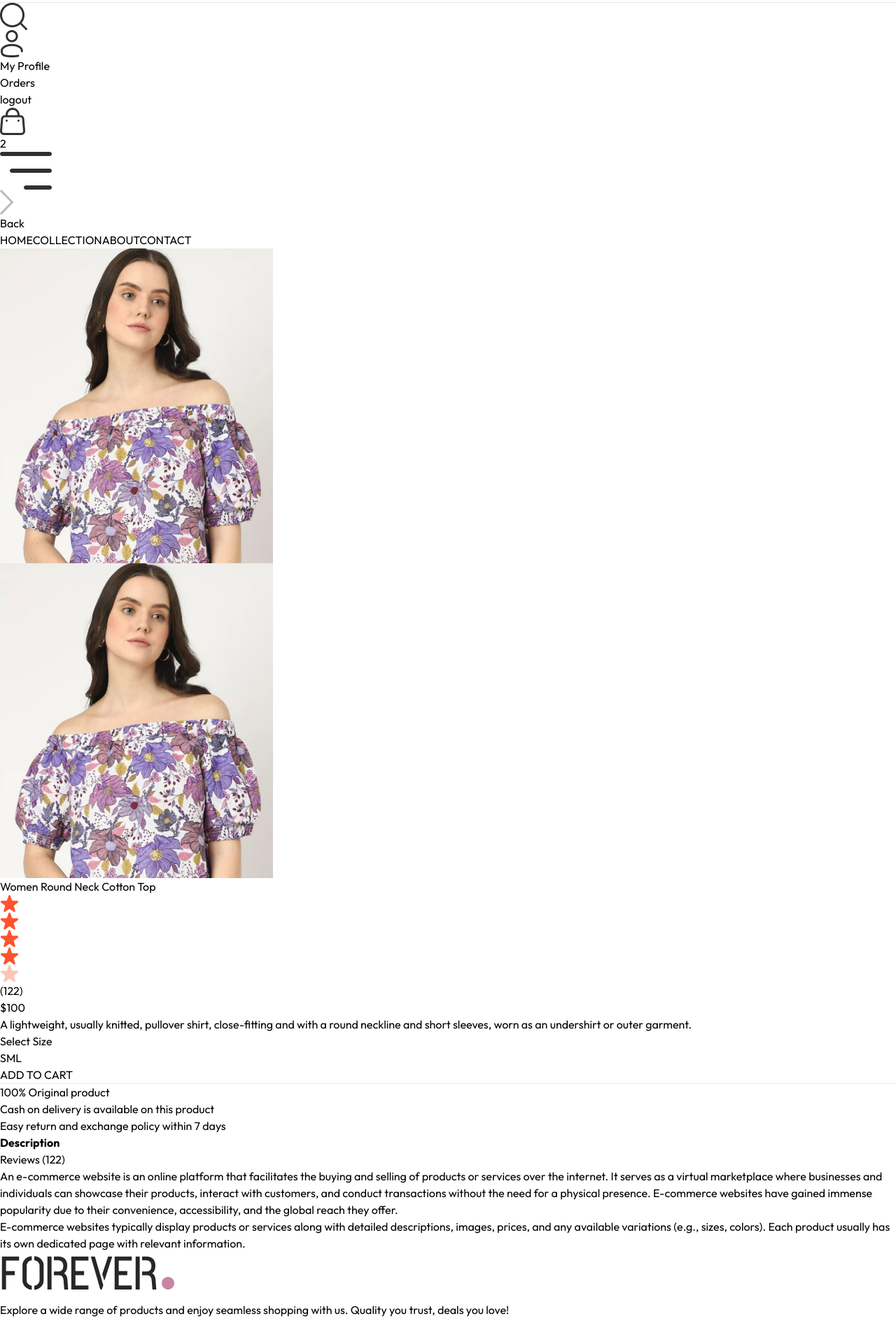
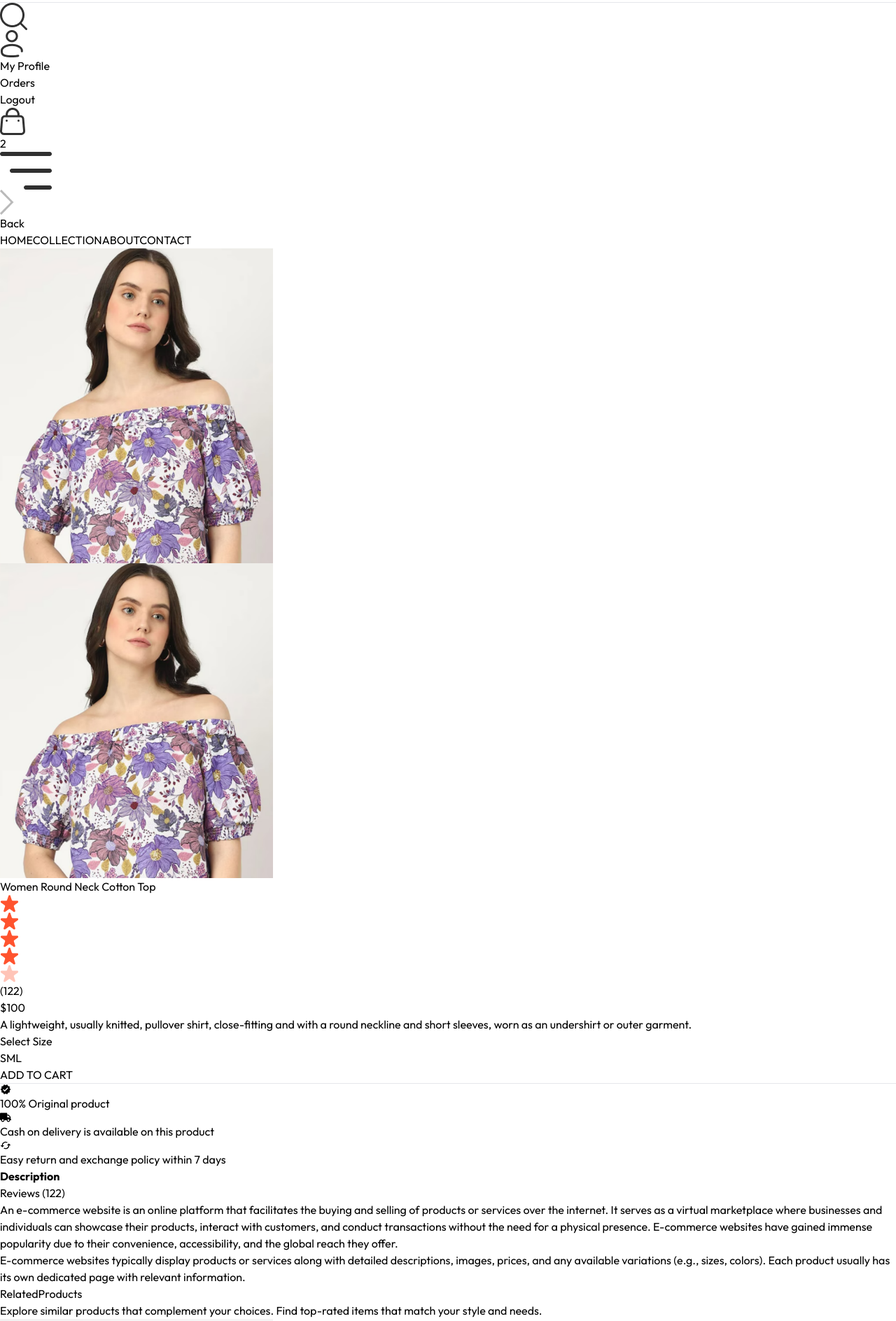
Before and after one commit to Kisan-jena/Forever, a React (Vite) app: page /product/aaaaa in a window 1280 px wide. Shown: the part 167-2055 px from the top of the page at 70% size. Built offline with nearby package versions, Linux system fonts and the light colour scheme.

Commit message:
70% done of product page CT=1:30hrs AVD=3:24:16

```diff
--- a/src/components/Navbar.jsx
+++ b/src/components/Navbar.jsx
@@ -41,10 +41,9 @@
 
 //^ Efficient or less code to do above same logic
 
-
 import { useContext, useState } from 'react';
 import { assets } from '../assets/assets';
-import { Link,NavLink } from 'react-router-dom';
+import { Link, NavLink } from 'react-router-dom';
 import { ShopContext } from '../context/ShopContext';
 
 const navLinks = [
@@ -55,71 +54,63 @@ const navLinks = [
 ];
 
 const Navbar = () => {
-
-  const [visible,setVisble]=useState(false)
-  const {setShowSearch}=useContext(ShopContext)
+  const [visible, setVisible] = useState(false);
+  const { setShowSearch } = useContext(ShopContext);
 
   return (
-    <div className='flex items-center justify-between py-5 font-medium'>
-
+    <div className='flex items-center justify-between py-5 px-4 sm:px-8 font-medium bg-white'>
       {/* Logo */}
-      <Link to='/'  >
-        <img src={assets.logo} className='w-36' alt="Logo" />
+      <Link to='/'>
+        <img src={assets.logo} className='w-28 sm:w-36' alt='Logo' />
       </Link>
 
-
       {/* Desktop Navigation */}
-      <ul className='hidden sm:flex gap-5 text-sm text-gray-700'>
+      <ul className='hidden md:flex gap-6 text-sm text-gray-700'>
         {navLinks.map((link, index) => (
-          <NavLink key={index} to={link.path} className="flex flex-col items-center gap-1">
-            <p>{link.name}</p>
+          <NavLink key={index} to={link.path} className='flex flex-col items-center gap-1 hover:text-black'>
+            {link.name}
             <hr className='w-2/4 border-none h-[0.5px] bg-gray-700 hidden' />
           </NavLink>
         ))}
       </ul>
 
+      {/* Icons & Sidebar Menu */}
+      <div className='flex items-center gap-5'>
+        <img onClick={() => setShowSearch((prev) => !prev)} src={assets.search_icon} className='w-5 cursor-pointer' alt='Search' />
 
-      {/* Icons & Sidebar Menu */}
-      <div className='flex item-center gap-6 ' >
-        <img onClick={()=>setShowSearch(value=>!value)} src={assets.search_icon} className='w-5 cursor-pointer'  alt="" />
-
-        <div className='group relative' >
-          <img className='w-5 cursor-pointer' src={assets.profile_icon} alt="" />
+        <div className='relative group'>
+          <img className='w-5 cursor-pointer' src={assets.profile_icon} alt='Profile' />
           {/* Profile Dropdown */}
-          <div className='group-hover:block hidden absolute dropdown-menu right-0 pt-4' >
-            <div className='flex flex-col gap-2 w-36 py-3 px-5 bg-slate-100 text-gray-400 rounded' >
-              <p className='cursor-pointer hover:text-black' >My Profile</p>
-              <p className='cursor-pointer hover:text-black' >Orders </p>
-              <p className='cursor-pointer hover:text-black' >logout</p>
-            </div>
+          <div className='absolute right-0 hidden group-hover:block bg-white shadow-lg rounded-md w-40 p-3'>
+            <p className='cursor-pointer hover:text-black py-1'>My Profile</p>
+            <p className='cursor-pointer hover:text-black py-1'>Orders</p>
+            <p className='cursor-pointer hover:text-black py-1'>Logout</p>
           </div>
         </div>
 
         {/* Cart */}
-        <Link to='/cart' className='relative' >
-        <img src={assets.cart_icon} className='w-5 min-w-5'  alt="" />
-        <p className='absolute right-[-5px] bottom-[-5px] w-4 text-center leading-4 bg-black text-white aspect-square rounded-full text-[8px]'>2</p>
+        <Link to='/cart' className='relative'>
+          <img src={assets.cart_icon} className='w-5' alt='Cart' />
+          <p className='absolute right-[-5px] bottom-[-5px] w-4 text-center bg-black text-white rounded-full text-xs'>2</p>
         </Link>
 
         {/* Mobile Menu Icon */}
-        <img onClick={()=>setVisble(true)} src={assets.menu_icon} className='w-5 cursor-pointer sm:hidden' alt="Menu" />
+        <img onClick={() => setVisible(true)} src={assets.menu_icon} className='w-6 cursor-pointer md:hidden' alt='Menu' />
       </div>
 
-      {/* sidebar menu for small screen (we will use dynamic class) */}
-      <div className={`fixed top-0 right-0 bottom-0 bg-white transition-transform duration-300 ${visible ? "translate-x-0 w-64" : "translate-x-full w-0"} `} >
-
-        <div className='flex flex-col text-gray-600'>
-          <div onClick={()=>setVisble(false)} className='flex items-center gap-4 p-3 cursor-pointer ' >
-            <img src={assets.dropdown_icon} className='h-4 rotate-180' alt="" />
+      {/* Sidebar Menu for Small Screens */}
+      <div className={`fixed top-0 right-0 h-full bg-white shadow-lg transition-transform duration-300 ${visible ? "translate-x-0 w-64" : "translate-x-full w-0"}`}>
+        <div className='flex flex-col text-gray-600 h-full'>
+          <div onClick={() => setVisible(false)} className='flex items-center gap-4 p-4 cursor-pointer bg-gray-100'>
+            <img src={assets.dropdown_icon} className='h-4 rotate-180' alt='Back' />
             <p>Back</p>
           </div>
           {navLinks.map((link, index) => (
-            <NavLink key={index} to={link.path} onClick={() => setVisble(false)}className="py-2 pl-6 border transition-all hover:text-black">
+            <NavLink key={index} to={link.path} onClick={() => setVisible(false)} className='py-3 pl-6 border-b hover:text-black'>
               {link.name}
             </NavLink>
           ))}
         </div>
-
       </div>
     </div>
   );
--- /dev/null
+++ b/src/components/RelatedProduct.jsx
@@ -0,0 +1,56 @@
+/* eslint-disable react/prop-types */
+/* eslint-disable react-hooks/exhaustive-deps */
+/* eslint-disable no-unused-vars */
+import 'react'
+import { useContext, useEffect, useState } from 'react'
+import { ProductItem } from './ProductItem'
+import { ShopContext } from '../context/ShopContext'
+import Title from './Title'
+
+const RelatedProduct = ({ category, subCategory, currentProductId }) => {
+  const { products } = useContext(ShopContext)
+  const [related, setRelated] = useState([])
+
+  const getRelatedProducts = () => {
+    if (!products || !category || !subCategory) return;
+
+    // Filter products with same category and subCategory, excluding current product
+    const filteredProducts = products.filter(item =>
+      item.category === category &&
+      item.subCategory === subCategory &&
+      item._id !== currentProductId
+    );
+
+    // Get up to 4 related products
+    setRelated(filteredProducts.slice(0, 5));
+  };
+
+
+  useEffect(() => {
+    getRelatedProducts();
+  }, [products, category, subCategory, currentProductId]);
+
+  // Don't render anything if no related products
+  if (!related || related.length === 0) {
+    return null
+  }
+
+  return (
+    <div className='my-24'>
+      <div className='text-center text-3xl py-2'>
+        <Title text1={'Related'} text2={'Products'} />
+        <p className='w-3/4 m-auto text-xs sm:text-sm md:text-base text-gray-600'>
+          Explore similar products that complement your choices. Find top-rated items that match your style and needs.
+        </p>
+      </div>
+
+      <div className='grid grid-cols-2 sm:grid-cols-4 md:grid-cols-5 gap-4 gap-y-6 mt-8'>
+        {related.map((item) => (
+          <ProductItem key={item._id} id={item._id} image={item.image} name={item.name} price={item.price}/>
+        ))}
+      </div>
+    </div>
+  )
+}
+
+export default RelatedProduct
--- a/src/pages/Product.jsx
+++ b/src/pages/Product.jsx
@@ -4,45 +4,53 @@ import { useContext, useEffect, useState } from 'react'
 import { useParams } from 'react-router-dom'
 import { ShopContext } from '../context/ShopContext'
 import { assets } from '../assets/assets'
-// import { RelatedProduct } from '../components/RelatedProduct'
+import RelatedProduct from '../components/RelatedProduct'
+
+import { MdVerified } from "react-icons/md"; // Verified/Original Product Icon
+import { FaTruck } from "react-icons/fa"; // Truck for Cash on Delivery
+import { MdCached } from "react-icons/md"; // Exchange Policy Icon
+
 
 const Product = () => {
   const { productId } = useParams()
   const { products, currency } = useContext(ShopContext)
-  const [productData, setProductData] = useState(false)
+  const [productData, setProductData] = useState(null)
   const [image, setImage] = useState('')
   const [size, setSize] = useState('')
 
-  const fetchProductData = async () => {
-    products.map((item) => {
-      if (item._id === productId) {
-        setProductData(item)
-        setImage(item.image[0])
+  useEffect(() => {
+    const fetchProductData = () => {
+      const product = products.find((item) => item._id === productId);
+      if (product) {
+        setProductData(product);
+        setImage(product.image[0]);
       }
-      return null;
-    })
+    };
+
+    if (products.length > 0 && productId) {
+      fetchProductData();
+    }
+  }, [productId, products]);
+
+  if (!productData) {
+    return <div className='min-h-screen flex items-center justify-center'>Loading...</div>;
   }
 
-  useEffect(() => {
-    fetchProductData()
-  }, [productId, products])
-
-  return productData ? (
+  return (
     <div className='border-t-2 pt-10 transition-opacity ease-in duration-500 opacity-100'>
 
       {/* product data */}
-      <div className='flex gap-12 sm;gap-12 flex-col sm:flex-row'>
-
+      <div className='flex gap-12 sm:gap-12 flex-col sm:flex-row'>
         {/* Images */}
         <div className='flex-1 flex flex-col-reverse gap-3 sm:flex-row'>
-          <div className='flex flex-col sm:h-[400px] overflow-y-auto sm:overflow-y-scroll justify-between sm:justify-normal sm:w-[18.7%] w-full scrollbar-thin scrollbar-thumb-gray-400 scrollbar-track-gray-200'>
+          <div className='flex flex-col sm:h-[320px] overflow-y-auto sm:overflow-y-scroll justify-between sm:justify-normal sm:w-[18.7%] w-full scrollbar-thin scrollbar-thumb-gray-400 scrollbar-track-gray-200'>
             {
-              productData.image.map((item, index) => (
-                <img onClick={() => setImage(item)} src={item} key={index} alt='' className='w-[24%] sm:w-full sm:mb-3 flex-shrink-0 cursor-pointer' />
-              ))
+            productData.image.map((item, index) => (
+              <img onClick={() => setImage(item)} src={item} key={index} alt='' className='w-[24%] sm:w-full sm:mb-3 flex-shrink-0 cursor-pointer'/>
+            ))
             }
           </div>
-          <div className='w-full sm:w-[80%]'>
+          <div className='w-full sm:w-[75%]'>
             <img className='w-full h-auto' src={image} alt='' />
           </div>
         </div>
@@ -64,18 +72,25 @@ const Product = () => {
             <p>Select Size</p>
             <div className='flex gap-2'>
               {productData.sizes.map((item, index) => (
-                <button onClick={() => setSize(item)} className={`border p-2 px-4 bg-gray-100 ${item === size ? 'border-orange-500' : ''}`} key={index}>{item}</button>
+                <button
+                  onClick={() => setSize(item)}
+                  className={`border p-2 px-4 bg-gray-100 ${item === size ? 'border-orange-500' : ''}`}
+                  key={index}
+                >
+                  {item}
+                </button>
               ))}
             </div>
           </div>
           <button className='bg-black text-white px-8 py-3 text-sm active:bg-gray-700'>ADD TO CART</button>
           <hr className='mt-8 sm:w-4/5' />
           <div className='text-sm text-gray-500 mt-5 flex flex-col gap-1'>
-            <p>100% Original product</p>
-            <p>Cash on delivery is available on this product</p>
-            <p>Easy return and exchange policy within 7 days</p>
+              <p><MdVerified className="inline-block text-gray-500 text-lg mr-2" /> 100% Original product</p>
+              <p><FaTruck className="inline-block text-gray-500 text-lg mr-2" /> Cash on delivery is available on this product</p>
+              <p><MdCached className="inline-block text-gray-500 text-lg mr-2" /> Easy return and exchange policy within 7 days</p>
           </div>
         </div>
+
       </div>
 
       {/* Description and Reviews */}
@@ -91,9 +106,9 @@ const Product = () => {
       </div>
 
       {/* Related Products */}
-      {/* <RelatedProduct category={productData.category} subCategory={productData.subCategory} /> */}
+      <RelatedProduct category={productData.category} subCategory={productData.subCategory} currentProductId={productId}/>
     </div>
-  ) : <div className='opacity-0'></div>
+  )
 }
 
 export default Product
```
